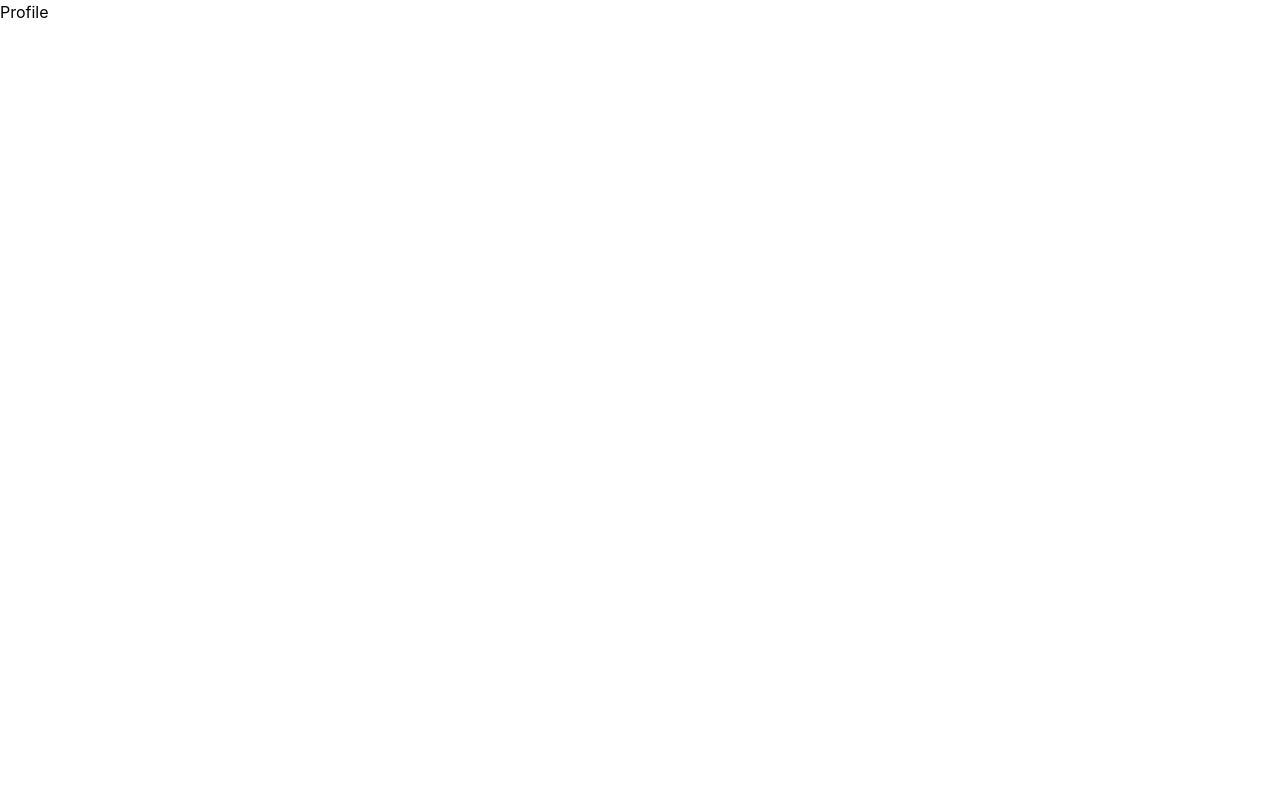
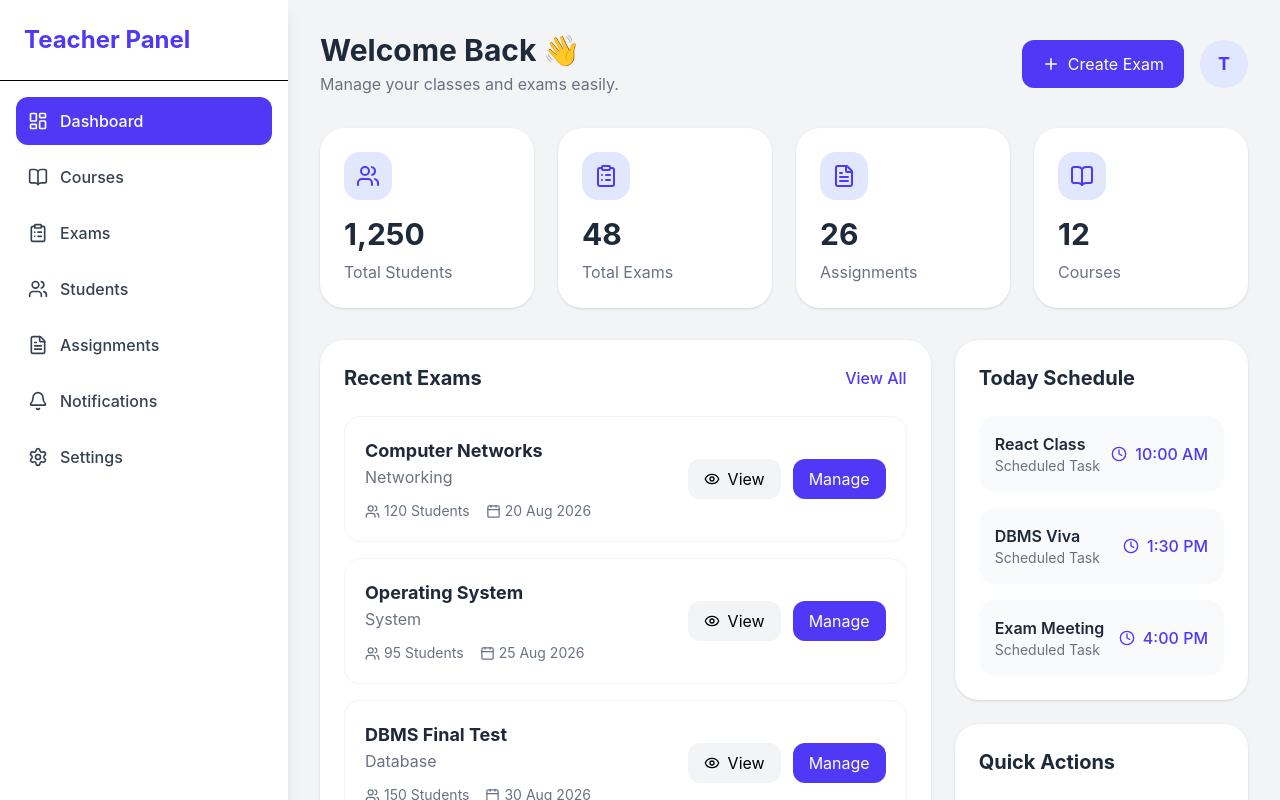
Before and after one commit to adarshadumre123/institute-frontend, a React (Vite) app: page /profile in a window 1280 px wide. Shown: the top 800 px of the page. Built offline with nearby package versions, Linux system fonts and the light colour scheme.

Commit message:
update profile.jsx page

```diff
--- a/src/pages/Profile.jsx
+++ b/src/pages/Profile.jsx
@@ -1,9 +1,275 @@
-import React from 'react'
+import React, { useState } from "react";
+import {
+  LayoutDashboard,
+  BookOpen,
+  Users,
+  FileText,
+  ClipboardList,
+  Bell,
+  Settings,
+  LogOut,
+  Plus,
+  Eye,
+  Calendar,
+  Clock,
+} from "lucide-react";
+import { Link } from "react-router-dom";
+
 
 const Profile = () => {
   return (
-    <div>Profile</div>
-  )
-}
+    <div className="min-h-screen bg-gray-100 flex">
+      {/* Sidebar */}
+      <aside className="w-72 bg-white shadow-lg hidden md:flex flex-col">
+        <div className="p-6 border-b">
+          <h1 className="text-2xl font-bold text-indigo-600">
+            Teacher Panel
+          </h1>
+        </div>
 
-export default Profile
+        <nav className="flex-1 p-4 space-y-2">
+          <SidebarItem icon={<LayoutDashboard size={20} />} title="Dashboard" active />
+          <SidebarItem icon={<BookOpen size={20} />} title="Courses" />
+          <SidebarItem icon={<ClipboardList size={20} />} title="Exams" />
+          <SidebarItem icon={<Users size={20} />} title="Students" />
+          <SidebarItem icon={<FileText size={20} />} title="Assignments" />
+          <SidebarItem icon={<Bell size={20} />} title="Notifications" />
+          <SidebarItem icon={<Settings size={20} />} title="Settings" />
+        </nav>
+
+        <div className="p-4 border-t">
+          <button className="flex items-center gap-2 text-red-500 hover:bg-red-50 w-full p-3 rounded-xl transition">
+            <LogOut size={18} />
+            Logout
+          </button>
+        </div>
+      </aside>
+
+      {/* Main Content */}
+      <main className="flex-1 p-4 md:p-8 overflow-y-auto">
+        {/* Topbar */}
+        <div className="flex flex-col md:flex-row md:items-center justify-between gap-4 mb-8">
+          <div>
+            <h2 className="text-3xl font-bold text-gray-800">
+              Welcome Back 👋
+            </h2>
+            <p className="text-gray-500 mt-1">
+              Manage your classes and exams easily.
+            </p>
+          </div>
+
+          <div className="flex items-center gap-4">
+            <Link to={'/createExam'} className="bg-indigo-600 hover:bg-indigo-700 text-white px-5 py-3 rounded-xl flex items-center gap-2 transition">
+              <Plus size={18} />
+              Create Exam
+            </Link>
+
+            <div className="w-12 h-12 rounded-full bg-indigo-100 flex items-center justify-center text-indigo-600 font-bold text-lg">
+              T
+            </div>
+          </div>
+        </div>
+
+        {/* Stats Cards */}
+        <div className="grid grid-cols-1 sm:grid-cols-2 xl:grid-cols-4 gap-6 mb-8">
+          <StatsCard
+            title="Total Students"
+            value="1,250"
+            icon={<Users size={24} />}
+          />
+
+          <StatsCard
+            title="Total Exams"
+            value="48"
+            icon={<ClipboardList size={24} />}
+          />
+
+          <StatsCard
+            title="Assignments"
+            value="26"
+            icon={<FileText size={24} />}
+          />
+
+          <StatsCard
+            title="Courses"
+            value="12"
+            icon={<BookOpen size={24} />}
+          />
+        </div>
+
+        {/* Content Grid */}
+        <div className="grid grid-cols-1 xl:grid-cols-3 gap-6">
+          {/* Recent Exams */}
+          <div className="xl:col-span-2 bg-white rounded-3xl shadow-sm p-6">
+            <div className="flex items-center justify-between mb-6">
+              <h3 className="text-xl font-bold text-gray-800">
+                Recent Exams
+              </h3>
+
+              <button className="text-indigo-600 font-medium hover:underline">
+                View All
+              </button>
+            </div>
+
+            <div className="space-y-4">
+              <ExamCard
+                title="Computer Networks"
+                subject="Networking"
+                students="120"
+                date="20 Aug 2026"
+              />
+
+              <ExamCard
+                title="Operating System"
+                subject="System"
+                students="95"
+                date="25 Aug 2026"
+              />
+
+              <ExamCard
+                title="DBMS Final Test"
+                subject="Database"
+                students="150"
+                date="30 Aug 2026"
+              />
+            </div>
+          </div>
+
+          {/* Right Side */}
+          <div className="space-y-6">
+            {/* Schedule */}
+            <div className="bg-white rounded-3xl shadow-sm p-6">
+              <h3 className="text-xl font-bold text-gray-800 mb-6">
+                Today Schedule
+              </h3>
+
+              <div className="space-y-4">
+                <ScheduleCard
+                  title="React Class"
+                  time="10:00 AM"
+                />
+
+                <ScheduleCard
+                  title="DBMS Viva"
+                  time="1:30 PM"
+                />
+
+                <ScheduleCard
+                  title="Exam Meeting"
+                  time="4:00 PM"
+                />
+              </div>
+            </div>
+
+            {/* Quick Actions */}
+            <div className="bg-white rounded-3xl shadow-sm p-6">
+              <h3 className="text-xl font-bold text-gray-800 mb-6">
+                Quick Actions
+              </h3>
+
+              <div className="grid grid-cols-2 gap-4">
+                <QuickButton title="Create Exam" />
+                <QuickButton title="Add Student" />
+                <QuickButton title="Upload Notes" />
+                <QuickButton title="Check Results" />
+              </div>
+            </div>
+          </div>
+        </div>
+      </main>
+    </div>
+  );
+};
+
+export default Profile;
+
+/* ================= COMPONENTS ================= */
+
+const SidebarItem = ({ icon, title, active }) => {
+  return (
+    <button
+      className={`flex items-center gap-3 w-full p-3 rounded-xl transition ${active
+          ? "bg-indigo-600 text-white"
+          : "hover:bg-gray-100 text-gray-700"
+        }`}
+    >
+      {icon}
+      <span className="font-medium">{title}</span>
+    </button>
+  );
+};
+
+const StatsCard = ({ title, value, icon }) => {
+  return (
+    <div className="bg-white rounded-3xl p-6 shadow-sm hover:shadow-md transition">
+      <div className="flex items-center justify-between mb-4">
+        <div className="bg-indigo-100 text-indigo-600 p-3 rounded-2xl">
+          {icon}
+        </div>
+      </div>
+
+      <h2 className="text-3xl font-bold text-gray-800">{value}</h2>
+      <p className="text-gray-500 mt-2">{title}</p>
+    </div>
+  );
+};
+
+const ExamCard = ({ title, subject, students, date }) => {
+  return (
+    <div className="border border-gray-100 rounded-2xl p-5 hover:shadow-md transition">
+      <div className="flex flex-col md:flex-row md:items-center justify-between gap-4">
+        <div>
+          <h4 className="text-lg font-bold text-gray-800">{title}</h4>
+          <p className="text-gray-500">{subject}</p>
+
+          <div className="flex items-center gap-4 mt-3 text-sm text-gray-500">
+            <span className="flex items-center gap-1">
+              <Users size={15} />
+              {students} Students
+            </span>
+
+            <span className="flex items-center gap-1">
+              <Calendar size={15} />
+              {date}
+            </span>
+          </div>
+        </div>
+
+        <div className="flex gap-3">
+          <button className="px-4 py-2 bg-gray-100 hover:bg-gray-200 rounded-xl flex items-center gap-2 transition">
+            <Eye size={16} />
+            View
+          </button>
+
+          <button className="px-4 py-2 bg-indigo-600 hover:bg-indigo-700 text-white rounded-xl transition">
+            Manage
+          </button>
+        </div>
+      </div>
+    </div>
+  );
+};
+
+const ScheduleCard = ({ title, time }) => {
+  return (
+    <div className="flex items-center justify-between p-4 bg-gray-50 rounded-2xl">
+      <div>
+        <h4 className="font-semibold text-gray-800">{title}</h4>
+        <p className="text-gray-500 text-sm">Scheduled Task</p>
+      </div>
+
+      <div className="flex items-center gap-2 text-indigo-600 font-medium">
+        <Clock size={16} />
+        {time}
+      </div>
+    </div>
+  );
+};
+
+const QuickButton = ({ title }) => {
+  return (
+    <button className="bg-indigo-50 hover:bg-indigo-100 text-indigo-700 p-4 rounded-2xl font-medium transition">
+      {title}
+    </button>
+  );
+};
```
